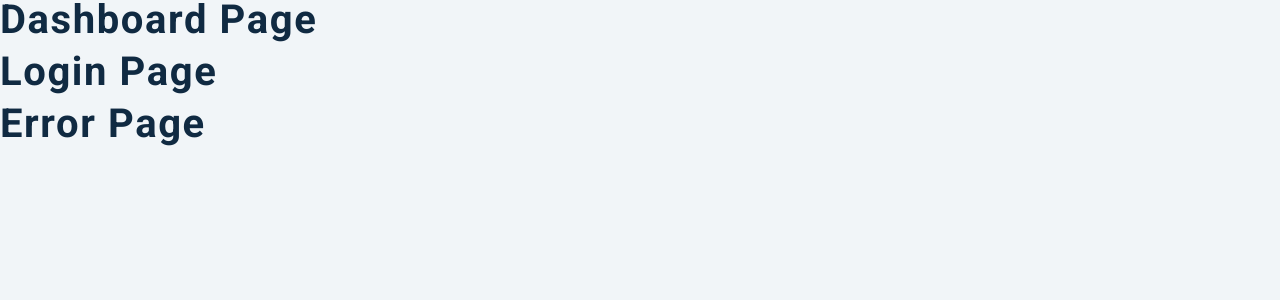
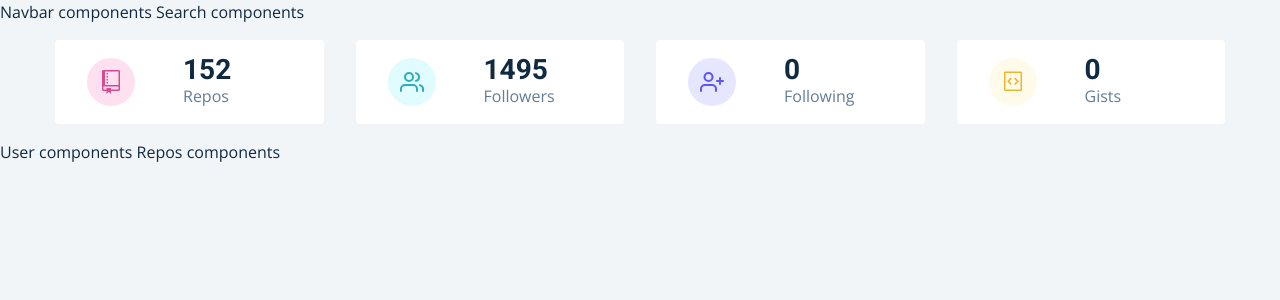
Before and after one commit to TunA-Kai/react-beginner-project-with-ts, a React (Create React App) app: page / in a window 1280 px wide. Shown: the top 300 px of the page. Built offline with nearby package versions, Linux system fonts and the light colour scheme.

Commit message:
update dashboard info

```diff
--- a/src/App.tsx
+++ b/src/App.tsx
@@ -1,13 +1,13 @@
 import { Dashboard, Login, PrivateRoute, AuthWrapper, Error } from './pages'
-import { BrowserRouter, Route, Routes } from 'react-router-dom'
+import { Route, Routes } from 'react-router-dom'
 
 function App() {
     return (
-        <div>
-            <Dashboard></Dashboard>
-            <Login />
-            <Error />
-        </div>
+        <Routes>
+            <Route path='/' element={<Dashboard />} />
+            <Route path='/login' element={<Login />} />
+            <Route path='*' element={<Error />} />
+        </Routes>
     )
 }
 
--- a/src/components/Info.tsx
+++ b/src/components/Info.tsx
@@ -1,6 +1,9 @@
 import styled from 'styled-components'
 import { GoRepo, GoGist } from 'react-icons/go'
 import { FiUsers, FiUserPlus } from 'react-icons/fi'
+import { useGithubContext } from '../context/context'
+import { IconType } from 'react-icons'
+import { FC } from 'react'
 
 const Wrapper = styled.section`
     display: grid;
@@ -54,10 +57,74 @@
     }
 `
 
+interface ItemT {
+    id: number
+    Icon: IconType
+    label: string
+    value: any
+    color: string
+}
+
 interface InfoProps {}
 
 const UserInfo: React.FC<InfoProps> = ({}) => {
-    return <> UserInfo components </>
+    const { githubUser } = useGithubContext()
+    const { public_repos, followers, following, public_gists } = githubUser
+
+    const items = [
+        {
+            id: 1,
+            Icon: GoRepo,
+            label: 'repos',
+            value: public_repos,
+            color: 'pink',
+        },
+        {
+            id: 2,
+            Icon: FiUsers,
+            label: 'followers',
+            value: followers,
+            color: 'green',
+        },
+        {
+            id: 3,
+            Icon: FiUserPlus,
+            label: 'following',
+            value: following,
+            color: 'purple',
+        },
+        {
+            id: 4,
+            Icon: GoGist,
+            label: 'gists',
+            value: public_gists,
+            color: 'yellow',
+        },
+    ]
+
+    return (
+        <section className='section'>
+            <Wrapper className='section-center'>
+                {items.map(item => (
+                    <Item key={item.id} {...item} />
+                ))}
+            </Wrapper>
+        </section>
+    )
+}
+
+const Item: FC<ItemT> = ({ Icon, label, value, color }) => {
+    return (
+        <article className='item'>
+            <span className={color}>
+                <Icon className='icon' />
+            </span>
+            <div>
+                <h3>{value}</h3>
+                <p>{label}</p>
+            </div>
+        </article>
+    )
 }
 
 export default UserInfo
--- a/src/context/context.tsx
+++ b/src/context/context.tsx
@@ -2,5 +2,29 @@
 import mockRepos from './mockData/mockRepos'
 import mockFollowers from './mockData/mockFollowers'
 import axios from 'axios'
+import { createContext, FC, useContext, useState } from 'react'
+import { GithubContextT } from '../types'
 
 const rootUrl = 'https://api.github.com'
+
+const GithubContext = createContext({} as GithubContextT)
+
+const GithubProvider: FC = ({ children }) => {
+    const [githubUser, setGithubUser] = useState(mockUser)
+    const [repos, setRepos] = useState(mockRepos)
+    const [followers, setFollowers] = useState(mockFollowers)
+
+    const context: GithubContextT = { githubUser, repos, followers }
+
+    return (
+        <GithubContext.Provider value={context}>
+            {children}
+        </GithubContext.Provider>
+    )
+}
+
+function useGithubContext(): GithubContextT {
+    return useContext(GithubContext)
+}
+
+export { GithubContext, GithubProvider, useGithubContext }
--- a/src/index.tsx
+++ b/src/index.tsx
@@ -2,10 +2,16 @@
 import ReactDOM from 'react-dom'
 import './index.css'
 import App from './App'
+import { BrowserRouter } from 'react-router-dom'
+import { GithubProvider } from './context/context'
 
 ReactDOM.render(
-  <React.StrictMode>
-    <App />
-  </React.StrictMode>,
-  document.getElementById('root'),
+    <React.StrictMode>
+        <BrowserRouter>
+            <GithubProvider>
+                <App />
+            </GithubProvider>
+        </BrowserRouter>
+    </React.StrictMode>,
+    document.getElementById('root'),
 )
--- a/src/pages/Dashboard.tsx
+++ b/src/pages/Dashboard.tsx
@@ -1,7 +1,17 @@
+import { Info, Navbar, Repos, Search, User } from '../components'
+
 interface DashboardProps {}
 
 const Dashboard: React.FC<DashboardProps> = ({}) => {
-    return <h2>Dashboard page</h2>
+    return (
+        <main>
+            <Navbar />
+            <Search />
+            <Info />
+            <User />
+            <Repos />
+        </main>
+    )
 }
 
 export default Dashboard
--- a/src/pages/Error.tsx
+++ b/src/pages/Error.tsx
@@ -19,7 +19,17 @@
 interface ErrorProps {}
 
 const Error: React.FC<ErrorProps> = ({}) => {
-    return <h2>error page</h2>
+    return (
+        <Wrapper>
+            <div>
+                <h1>404</h1>
+                <h3>sorry, the page you tried cannot be found</h3>
+                <Link to='/' className='btn'>
+                    back home
+                </Link>
+            </div>
+        </Wrapper>
+    )
 }
 
 export default Error
--- a/src/pages/Login.tsx
+++ b/src/pages/Login.tsx
@@ -21,7 +21,15 @@
 interface LoginProps {}
 
 const Login: React.FC<LoginProps> = ({}) => {
-    return <h2>login page</h2>
+    return (
+        <Wrapper>
+            <div className='container'>
+                <img src={loginImg} alt='github user' />
+                <h1>github user</h1>
+                <button className='btn'>login</button>
+            </div>
+        </Wrapper>
+    )
 }
 
 export default Login
--- a/src/types.ts
+++ b/src/types.ts
@@ -1 +1,5 @@
-export interface Interface {}
+export interface GithubContextT {
+    githubUser: any
+    repos: any
+    followers: any
+}
```
